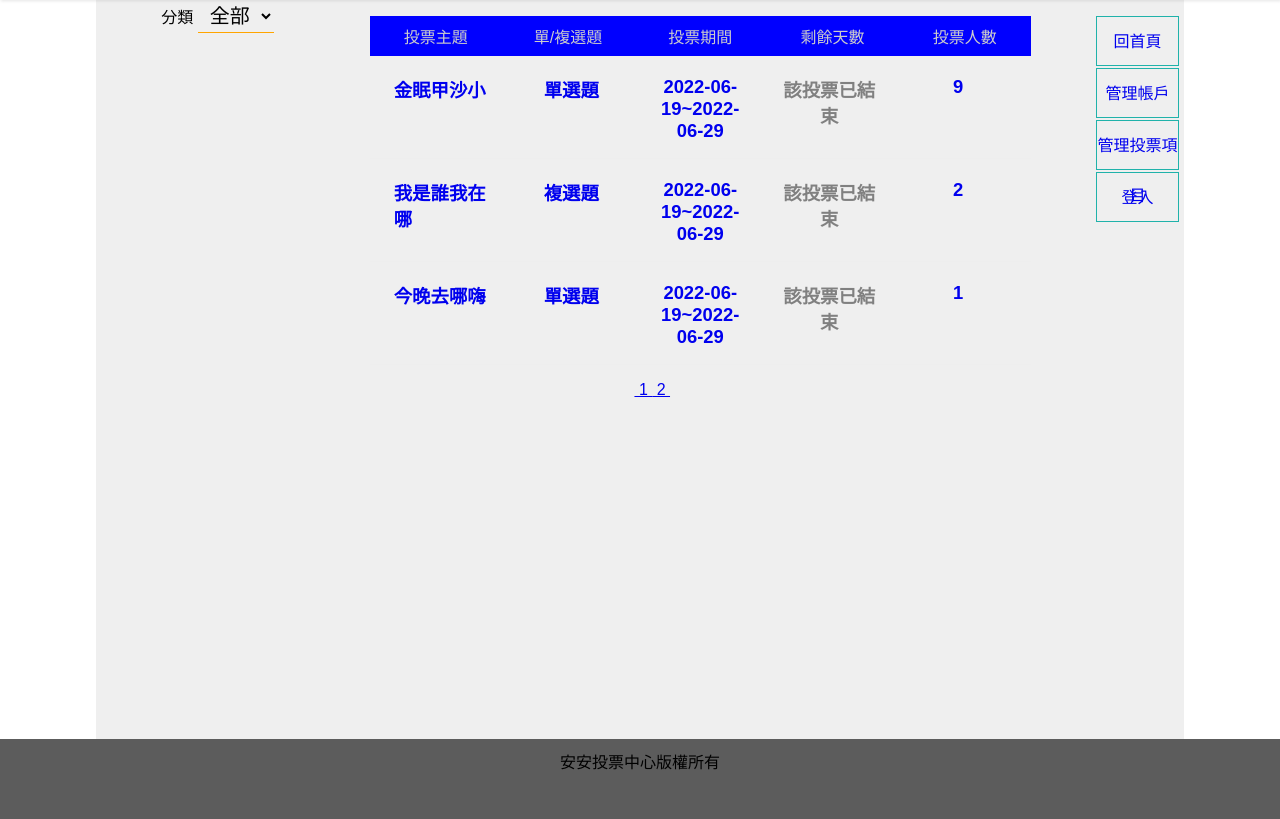
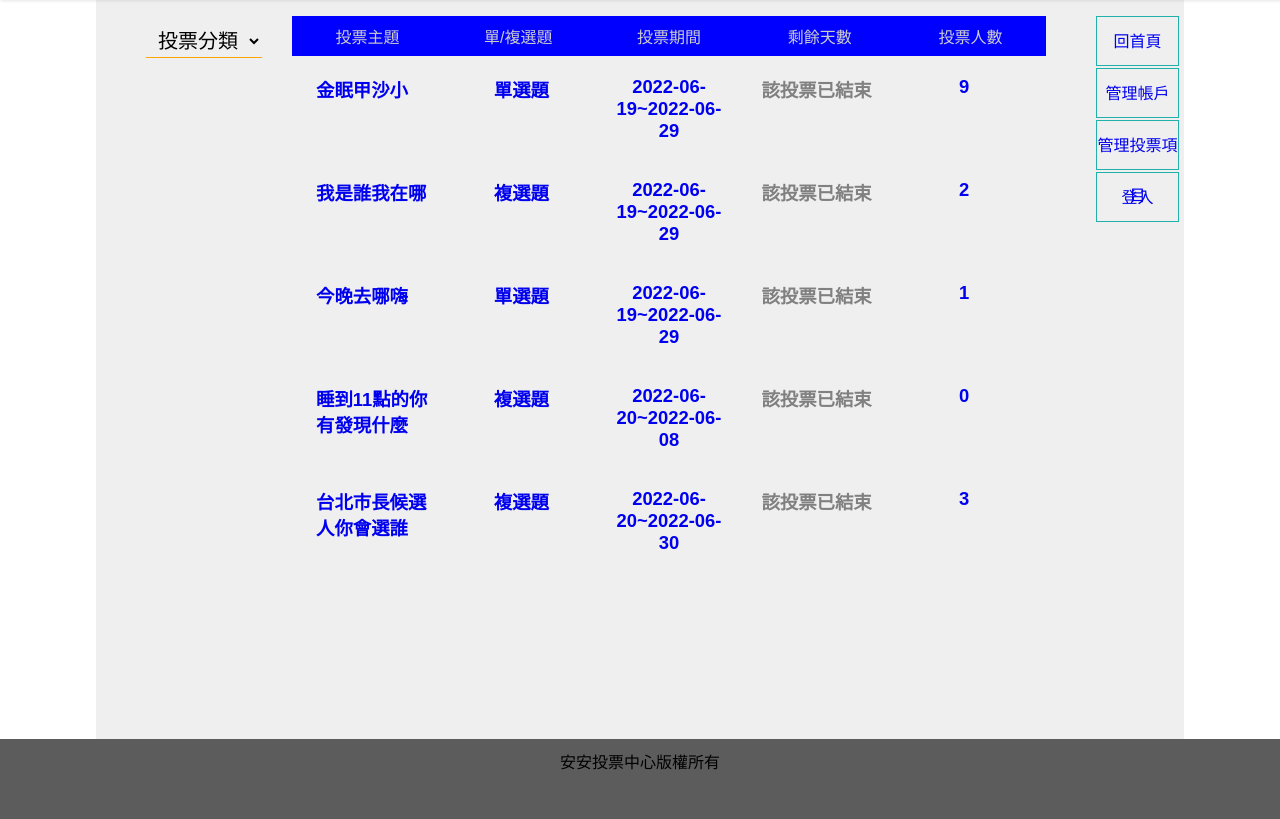
Before and after one commit to POPOB2/vote, a PHP site: page / in a window 1280 px wide. Shown: the part 150-969 px from the top of the page. Run offline with PHP 8.4, Linux system fonts and the light colour scheme; data comes from the database, SQL or seed files in the repository.

Commit message:
前台投票內容設定

```diff
--- a/front/vote_list.php
+++ b/front/vote_list.php
@@ -18,12 +18,12 @@
 
 ?>
 
-    <div><!-- 新增分類管理選擇器=============================================================================================== -->
-        <label for="types">分類</label>
+    <div class="sort"><!-- 新增分類管理選擇器=============================================================================================== -->
+        <!-- <label for="types">分類</label> -->
         <!-- onchange=改變選擇項目時觸發的事件 --><!-- this代表當前該<select> 的 value(select內的 下列option value=0) -->
         <select name="types" id="types" onchange="location.href=`?filter=${this.value}<?=$p;?><?=$queryStr;?>`">
                                                                                 <!-- 將< ?=$p;?> 和 < ?=$queryStr;?> 拆開寫 這樣沒有值就不會加上來 -->
-                <option value="0">全部</option>
+                <option value="0">投票分類</option>
             <?php
             $types=all("types");
             foreach($types as $type){
@@ -36,7 +36,7 @@
         </select>
     </div>
 
-<div>
+<!-- <div>    -->
                         <!--  使用網址帶值的方式控制 投票主題各個參數的排序
                            1. 網址狀態為不帶值時 執行$subjects=all('subjects',$orderStr) 僅以subjects表做為條件 顯示資料表順序
                            2. 網址狀態為帶值時 執行 偵測是否需要進行排序 為 是, 將$orderStr用GET賦值
@@ -137,7 +137,7 @@
                         $total=math('subjects','count','id',$filter); // 資料總筆數_
                                                                       /* (新增 把$filter納入過濾條件, 才可以算出正確的total
                                                                          避免下方的$subjects=all把$filter納入計算影響$orderStr . $page_rows) */
-                        $div=3; // 每個分頁有3筆資料_
+                        $div=10; // 每個分頁有3筆資料_
                         $pages=ceil($total/$div); // 擁有幾個分頁_使用進位避免餘數不被計算 值為(總筆數 除 每頁要設置的筆數)
                         $now=isset($_GET['p'])?$_GET['p']:1; // 當前頁_為GET值, 若無GET值顯示1
                         $start=($now-1)*$div; // 開始頁_(GET進來的值-1)*每分頁資料筆數
@@ -201,7 +201,6 @@
                         echo "</a>";
                     }
                 ?>
-                </ul>
                 <!-- 分頁的頁碼 -->
                 <div class="text-center">
                     <?php
@@ -215,4 +214,6 @@
                 }
                     ?>
                 </div>
-            </div>
+                </ul>
+
+            <!-- </div>   -->
```
